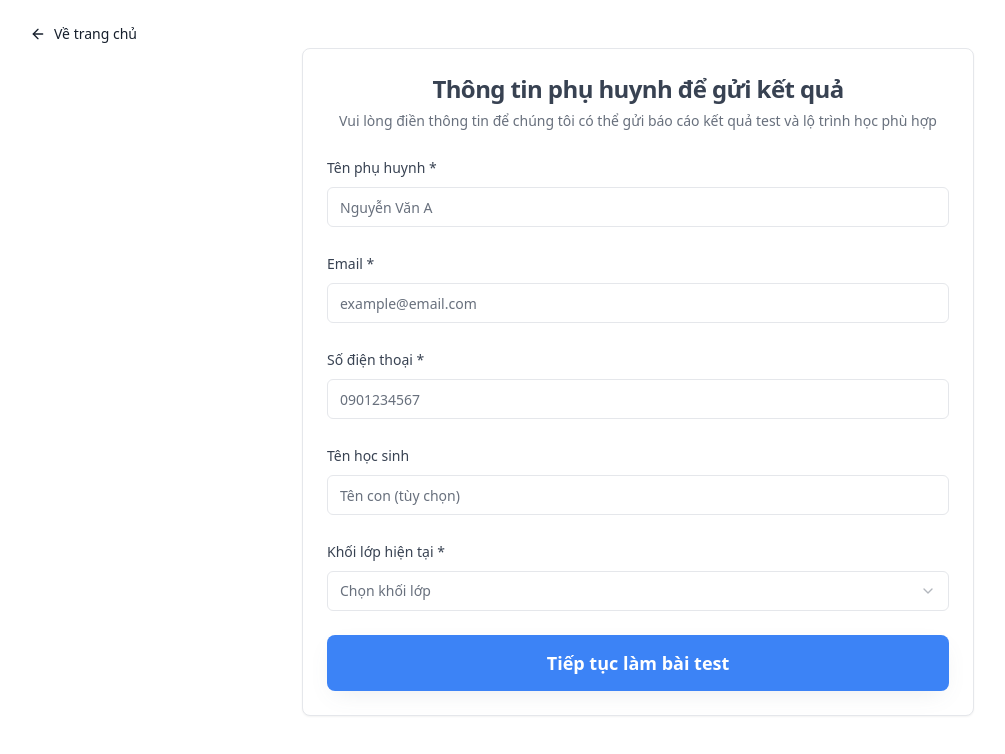
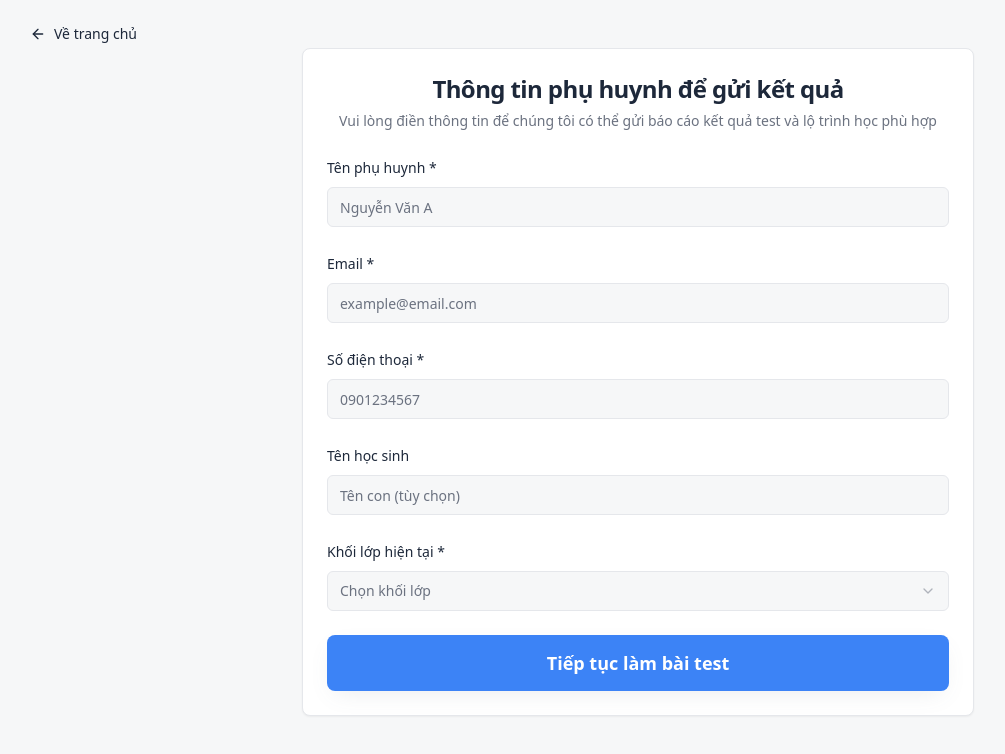
Before and after one commit to hoannguyenai/landing-page-ninja-ai, a React (Vite) app: page /test in a window 1280 px wide. Shown: the top 754 px of the page, without its empty margins (2-1007 px from the left). Built offline with nearby package versions, Linux system fonts and the light colour scheme; the HTML template or start-up script is replaced by a standard one.

Commit message:
Update color palette

```diff
--- a/src/index.css
+++ b/src/index.css
@@ -8,60 +8,67 @@ All colors MUST be HSL.
 
 @layer base {
   :root {
-    --background: 0 0% 100%;
-    --foreground: 217 33% 13%;
+    /* Rocket Tech Academy Color Palette */
+    --background: 220 14% 97%; /* #F9FAFB - Light main background */
+    --foreground: 217 33% 17%; /* #111827 - Main text */
 
-    --card: 0 0% 100%;
-    --card-foreground: 217 19% 27%;
+    --card: 0 0% 100%; /* White cards */
+    --card-foreground: 217 33% 17%;
 
     --popover: 0 0% 100%;
-    --popover-foreground: 217 19% 27%;
+    --popover-foreground: 217 33% 17%;
 
-    /* Modern Tech Blue Primary */
-    --primary: 217 91% 60%;
+    /* Tech Blue Primary - Trust & Modern */
+    --primary: 217 91% 60%; /* #2563EB - Tech Blue */
     --primary-foreground: 0 0% 100%;
-    --primary-hover: 217 91% 55%;
+    --primary-hover: 217 91% 50%; /* #1D4ED8 - Blue 700 hover */
 
-    /* Clean Light Backgrounds */
-    --secondary: 220 14% 98%;
-    --secondary-foreground: 217 33% 13%;
-    --secondary-hover: 220 13% 91%;
+    /* Light Backgrounds */
+    --secondary: 220 14% 96%; /* #F3F4F6 - Gray 100 */
+    --secondary-foreground: 217 33% 17%;
+    --secondary-hover: 220 14% 91%;
 
-    --muted: 220 13% 91%;
-    --muted-foreground: 217 9% 45%;
+    --muted: 220 14% 91%;
+    --muted-foreground: 220 9% 46%; /* #4B5563 - Gray 600 secondary text */
 
-    /* Modern Blue Accent */
-    --accent: 217 91% 45%;
+    /* Mint Green Accent - Fresh & Youth-focused */
+    --accent: 160 84% 39%; /* #10B981 - Mint Green */
     --accent-foreground: 0 0% 100%;
 
-    /* Teal CTA */
-    --cta: 172 85% 40%;
+    /* Creative Orange CTA - Energy & Inspiration */
+    --cta: 24 95% 53%; /* #F97316 - Creative Orange */
     --cta-foreground: 0 0% 100%;
-    --cta-hover: 172 85% 35%;
+    --cta-hover: 24 95% 48%; /* #EA580C - Orange 600 hover */
 
-    /* Teal Badge */
-    --badge-teal: 172 83% 88%;
-    --badge-teal-foreground: 172 85% 35%;
+    /* Orange Badge */
+    --badge-orange: 24 95% 88%;
+    --badge-orange-foreground: 24 95% 35%;
 
-    --destructive: 0 84.2% 60.2%;
-    --destructive-foreground: 210 40% 98%;
+    /* Status Colors */
+    --destructive: 0 84% 60%; /* #EF4444 - Red 500 */
+    --destructive-foreground: 220 14% 97%;
 
-    --border: 220 13% 91%;
-    --input: 220 13% 91%;
+    --success: 142 71% 45%; /* #22C55E - Green 500 */
+    --success-foreground: 0 0% 100%;
+
+    --border: 220 14% 91%;
+    --input: 220 14% 91%;
     --ring: 217 91% 60%;
 
     /* Custom Design Tokens */
-    --hero-gradient: linear-gradient(135deg, hsl(217 91% 60%), hsl(217 91% 45%));
-    --light-gradient: linear-gradient(135deg, hsl(213 94% 88%), hsl(213 94% 95%));
-    --cta-gradient: linear-gradient(135deg, hsl(172 85% 40%), hsl(172 85% 35%));
-    --cta-gradient-hover: linear-gradient(135deg, hsl(172 85% 40%), hsl(217 91% 60%));
-    --hero-bg-light: linear-gradient(135deg, hsl(217 91% 60% / 0.03), hsl(262 72% 51% / 0.03));
+    --hero-gradient: linear-gradient(135deg, hsl(222 84% 12%), hsl(217 91% 60%)); /* Dark slate to tech blue */
+    --light-gradient: linear-gradient(135deg, hsl(220 14% 97%), hsl(0 0% 100%));
+    --cta-gradient: linear-gradient(135deg, hsl(24 95% 53%), hsl(24 95% 48%)); /* Orange gradient */
+    --cta-gradient-hover: linear-gradient(135deg, hsl(24 95% 53%), hsl(217 91% 60%)); /* Orange to tech blue */
+    --hero-bg-light: linear-gradient(135deg, hsl(217 91% 60% / 0.03), hsl(160 84% 39% / 0.03)); /* Tech blue to mint */
 
-    /* CTA Effects */
-    --glow-teal: 0 0 20px rgba(20, 184, 166, 0.3);
-    --glow-teal-intense: 0 0 30px rgba(20, 184, 166, 0.5);
-    --success: 142 76% 36%;
-    --success-foreground: 0 0% 100%;
+    /* CTA Effects - Updated for Orange */
+    --glow-orange: 0 0 20px rgba(249, 115, 22, 0.3);
+    --glow-orange-intense: 0 0 30px rgba(249, 115, 22, 0.5);
+
+    /* Tech Purple for AI/Creative highlights */
+    --purple-tech: 255 91% 56%; /* #9333EA - Tech Purple */
+    --purple-tech-foreground: 0 0% 100%;
 
     /* Modern Shadows */
     --shadow-soft: 0 2px 8px -2px hsl(220 13% 91% / 0.5);
@@ -88,32 +95,32 @@ All colors MUST be HSL.
   }
 
   .dark {
-    --background: 222.2 84% 4.9%;
-    --foreground: 210 40% 98%;
+    --background: 222 84% 12%; /* #0F172A - Dark slate background */
+    --foreground: 220 14% 97%; /* #F9FAFB - Light text on dark */
 
-    --card: 222.2 84% 4.9%;
-    --card-foreground: 210 40% 98%;
+    --card: 222 84% 12%;
+    --card-foreground: 220 14% 97%;
 
-    --popover: 222.2 84% 4.9%;
-    --popover-foreground: 210 40% 98%;
+    --popover: 222 84% 12%;
+    --popover-foreground: 220 14% 97%;
 
-    --primary: 210 40% 98%;
-    --primary-foreground: 222.2 47.4% 11.2%;
+    --primary: 220 14% 97%;
+    --primary-foreground: 222 84% 12%;
 
-    --secondary: 217.2 32.6% 17.5%;
-    --secondary-foreground: 210 40% 98%;
+    --secondary: 217 32.6% 17.5%;
+    --secondary-foreground: 220 14% 97%;
 
-    --muted: 217.2 32.6% 17.5%;
+    --muted: 217 32.6% 17.5%;
     --muted-foreground: 215 20.2% 65.1%;
 
-    --accent: 217.2 32.6% 17.5%;
-    --accent-foreground: 210 40% 98%;
+    --accent: 217 32.6% 17.5%;
+    --accent-foreground: 220 14% 97%;
 
     --destructive: 0 62.8% 30.6%;
-    --destructive-foreground: 210 40% 98%;
+    --destructive-foreground: 220 14% 97%;
 
-    --border: 217.2 32.6% 17.5%;
-    --input: 217.2 32.6% 17.5%;
+    --border: 217 32.6% 17.5%;
+    --input: 217 32.6% 17.5%;
     --ring: 212.7 26.8% 83.9%;
     --sidebar-background: 240 5.9% 10%;
     --sidebar-foreground: 240 4.8% 95.9%;
@@ -162,10 +169,16 @@ All colors MUST be HSL.
     background: var(--hero-bg-light);
   }
 
-  /* Teal Badge */
-  .bg-badge-teal {
-    background-color: hsl(var(--badge-teal));
-    color: hsl(var(--badge-teal-foreground));
+  /* Orange Badge */
+  .bg-badge-orange {
+    background-color: hsl(var(--badge-orange));
+    color: hsl(var(--badge-orange-foreground));
+  }
+
+  /* Purple Tech Highlights */
+  .bg-purple-tech {
+    background-color: hsl(var(--purple-tech));
+    color: hsl(var(--purple-tech-foreground));
   }
 
   /* Custom Shadows */
@@ -229,7 +242,7 @@ All colors MUST be HSL.
   }
 
   .cta-gradient-dynamic {
-    background: linear-gradient(135deg, hsl(172 85% 40%), hsl(217 91% 60%));
+    background: linear-gradient(135deg, hsl(24 95% 53%), hsl(217 91% 60%)); /* Orange to tech blue */
     background-size: 200% 200%;
     transition: all 0.4s ease;
   }
@@ -353,16 +366,16 @@ All colors MUST be HSL.
 
 @keyframes shimmerGlowIntense {
   0%, 85% {
-    box-shadow: var(--glow-teal);
+    box-shadow: var(--glow-orange);
   }
   90% {
-    box-shadow: var(--glow-teal-intense), 0 0 40px rgba(20, 184, 166, 0.4);
+    box-shadow: var(--glow-orange-intense), 0 0 40px rgba(249, 115, 22, 0.4);
   }
   95% {
-    box-shadow: var(--glow-teal-intense), 0 0 50px rgba(59, 130, 246, 0.3);
+    box-shadow: var(--glow-orange-intense), 0 0 50px rgba(59, 130, 246, 0.3);
   }
   100% {
-    box-shadow: var(--glow-teal);
+    box-shadow: var(--glow-orange);
   }
 }
 
@@ -451,13 +464,13 @@ All colors MUST be HSL.
 
 @keyframes shimmerGlow {
   0%, 90% {
-    box-shadow: var(--glow-teal);
+    box-shadow: var(--glow-orange);
   }
   95% {
-    box-shadow: var(--glow-teal-intense);
+    box-shadow: var(--glow-orange-intense);
   }
   100% {
-    box-shadow: var(--glow-teal);
+    box-shadow: var(--glow-orange);
   }
 }
 
```
